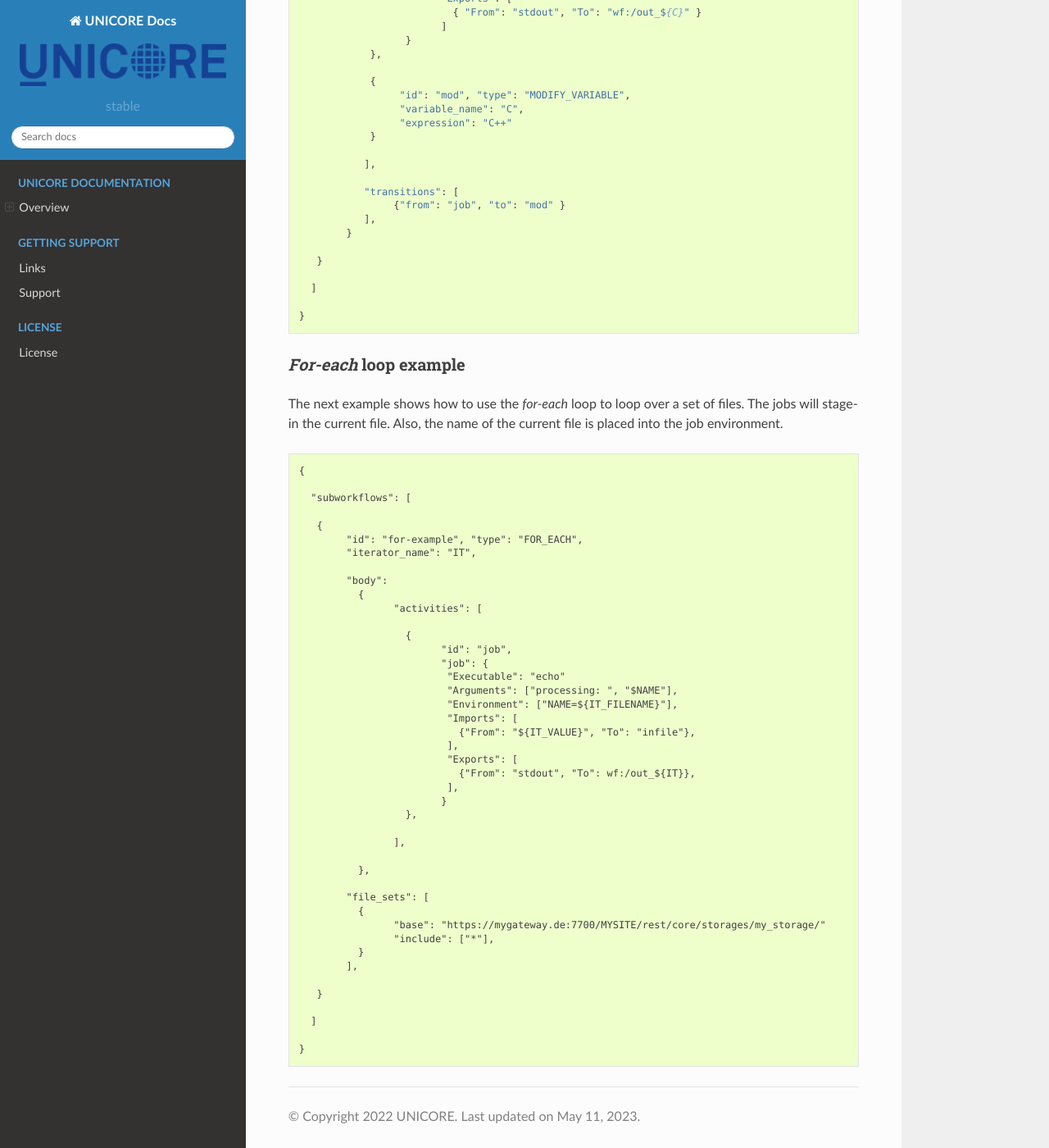
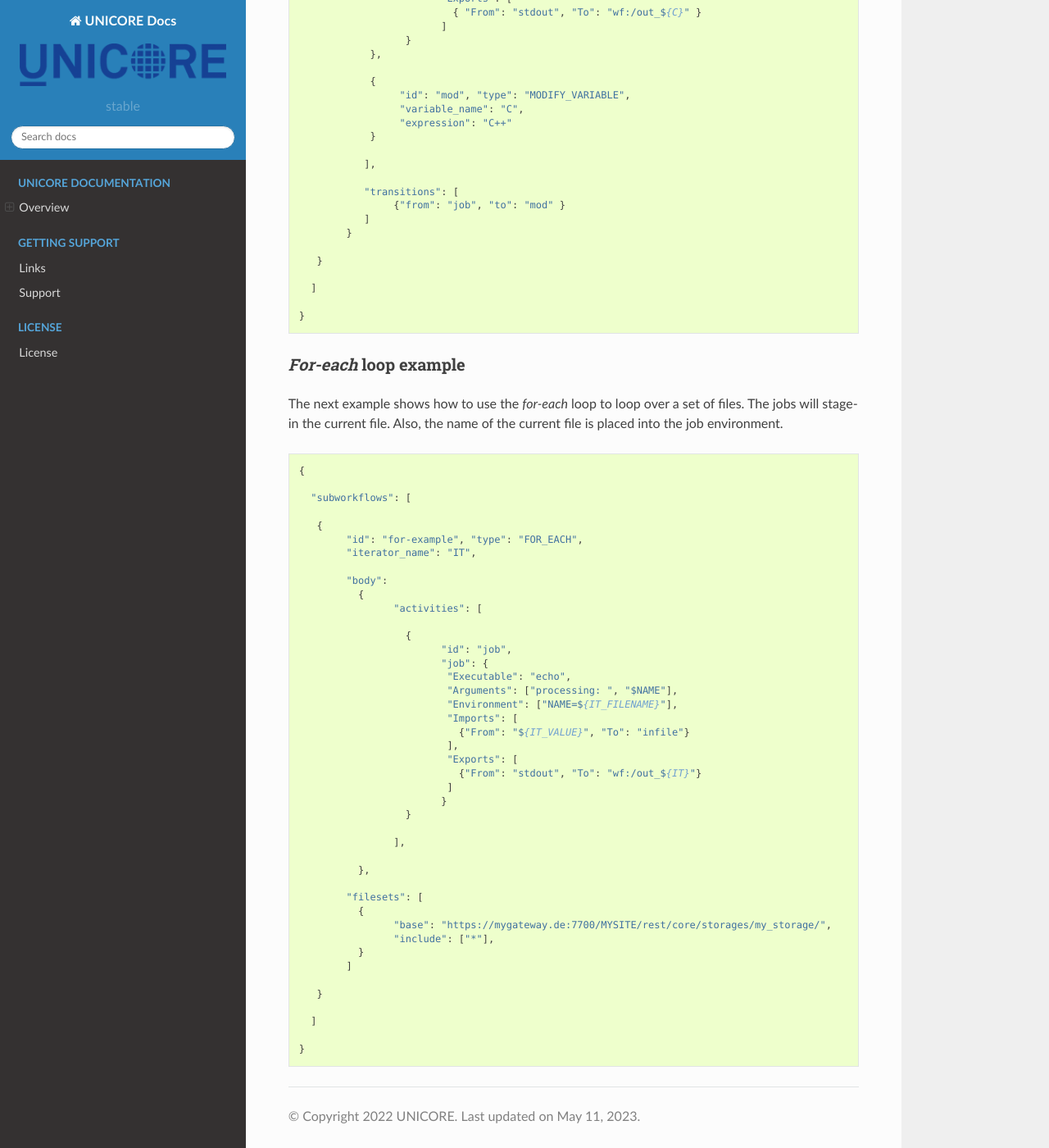
Before and after one commit to UNICORE-EU/unicore-docs, a Sphinx documentation site: the page built from source/user-docs/rest-api/workflow-description/index.rst, in a window 1280 px wide and 1400 px high, scrolled down 17154 px. Shown: the whole window at 82% size. Built offline with Sphinx 7.4.7 and the Read the Docs theme 2.0.0, drawn with Linux system fonts in a browser that asks for light colours; some of the changed text lies outside the part shown.

Commit message:
fix typos in workflow examples (thanks David Pape)

```diff
--- a/source/user-docs/rest-api/workflow-description/index.rst
+++ b/source/user-docs/rest-api/workflow-description/index.rst
@@ -506,7 +506,7 @@
 
 	# OR files
 
-	 "file_sets": [...],
+	 "filesets": [...],
 
 	  # with optional chunking
 	 "chunking":
@@ -793,17 +793,17 @@
 
 	   {
 	    "id": "date2a",
-	    "job": { "ApplicationName": "Date" },
+	    "job": { "ApplicationName": "Date" }
 	   },
 
 	   {
 	    "id": "date2b",
-	    "job": { "ApplicationName": "Date" },
+	    "job": { "ApplicationName": "Date" }
 	   },
 
 	   {
 	    "id": "date3",
-	    "job": { "ApplicationName": "Date" },
+	    "job": { "ApplicationName": "Date" }
 	   }
 
 	 ],
@@ -812,8 +812,8 @@
 	   {"from": "date1", "to": "date2a" },
 	   {"from": "date1", "to": "date2b" },
 	   {"from": "date2a", "to": "date3" },
-	   {"from": "date2b", "to": "date3" },
-	 ],
+	   {"from": "date2b", "to": "date3" }
+	 ]
 	}
 
 Conditional execution in an *if-else* construct
@@ -835,15 +835,15 @@
 
 	    {
 	     "id": "else-job",
-	     "job": { "ApplicationName": "Date" },
-	    },
+	     "job": { "ApplicationName": "Date" }
+	    }
 
 	  ],
 
 	  "transitions": [
 	    {"from": "branch", "to": "if-job", "condition": "2+2==4"},
-	    {"from": "branch", "to": "else-job" },
-	  ],
+	    {"from": "branch", "to": "else-job" }
+	  ]
 
 	}
 
@@ -905,7 +905,7 @@
 
 		   "transitions": [
 			{"from": "job", "to": "mod" }
-		   ],
+		   ]
 		}
 
 	   }
@@ -937,28 +937,28 @@
 			  {
 				"id": "job",
 				"job": {
-				 "Executable": "echo"
+				 "Executable": "echo",
 				 "Arguments": ["processing: ", "$NAME"],
 				 "Environment": ["NAME=${IT_FILENAME}"],
 				 "Imports": [
-				   {"From": "${IT_VALUE}", "To": "infile"},
+				   {"From": "${IT_VALUE}", "To": "infile"}
 				 ],
 				 "Exports": [
-				   {"From": "stdout", "To": wf:/out_${IT}},
-				 ],
+				   {"From": "stdout", "To": "wf:/out_${IT}"}
+				 ]
 				}
-			  },
+			  }
 
 			],
 
 		  },
 
-		"file_sets": [
+		"filesets": [
 		  {
-			"base": "https://mygateway.de:7700/MYSITE/rest/core/storages/my_storage/"
+			"base": "https://mygateway.de:7700/MYSITE/rest/core/storages/my_storage/",
 			"include": ["*"],
 		  }
-		],
+		]
 
 	   }
 
```
Also changed, not shown: source/user-docs/rest-api/index.rst (+10 -2 lines).
